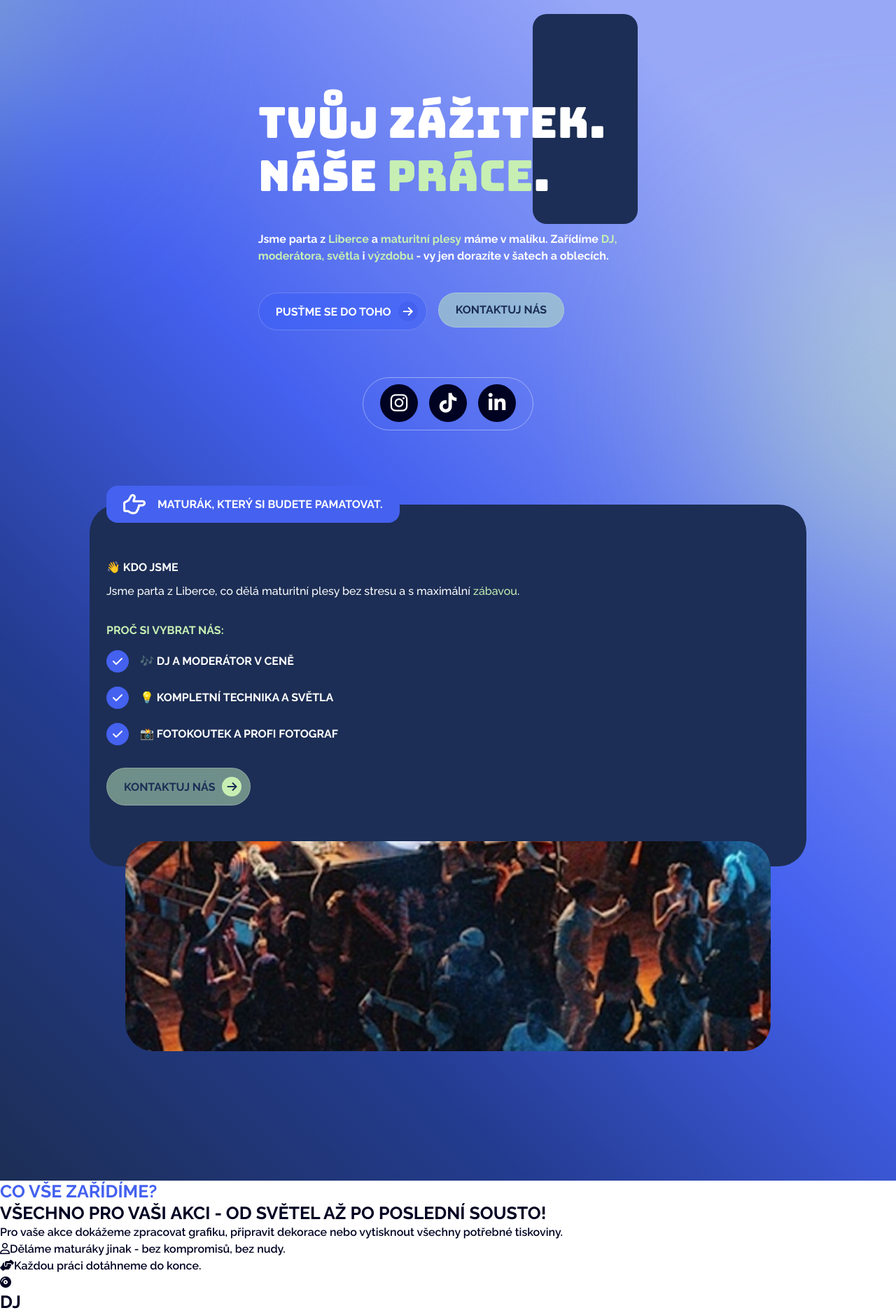
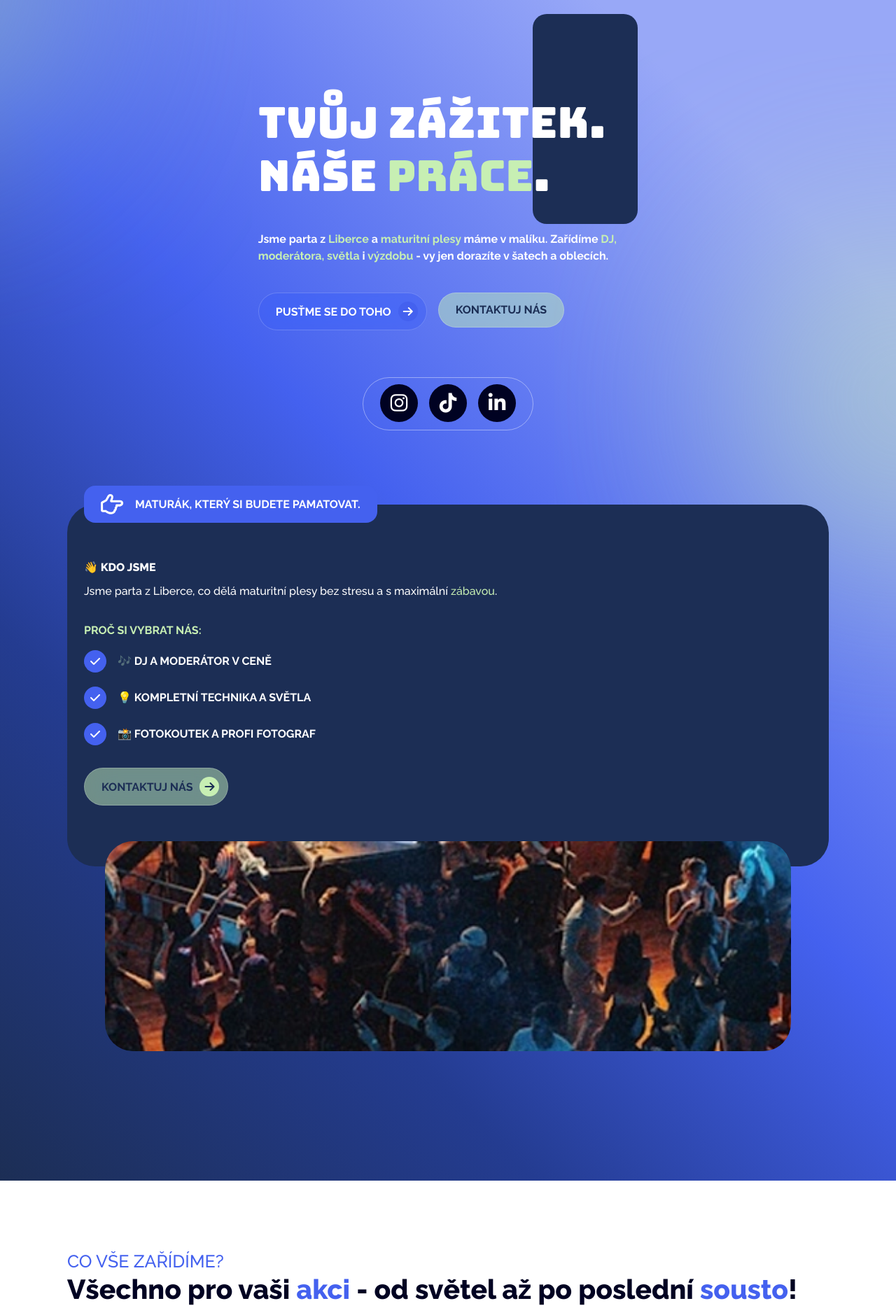
Before and after one commit to bobcermak/3kprods.cz, a Next.js app: page / in a window 1280 px wide. Shown: the part 160-2039 px from the top of the page at 70% size. Built offline with nearby package versions, Linux system fonts and the light colour scheme.

Commit message:
Update layout and styling: enhance footer component, refactor Navbar, and improve HomePage structure

```diff
--- a/app/globals.css
+++ b/app/globals.css
@@ -1,4 +1,4 @@
-@import url('https://fonts.googleapis.com/css2?family=Raleway:wght@300;400;500;600;700&display=swap');
+@import url('https://fonts.googleapis.com/css2?family=Raleway:wght@300;400;500;600;700;800;900&display=swap');
 @import url('https://fonts.googleapis.com/css2?family=Bungee&display=swap');
 @import "tailwindcss";
 @import "@fortawesome/fontawesome-free/css/all.min.css";
--- a/app/page.tsx
+++ b/app/page.tsx
@@ -1,23 +1,16 @@
-import { H1, H2, H3, H4, P, Ul, Li, Button, Navbar, Badge, InfoCard } from "@/components";
+import { H1, H2, H3, H4, P, Ul, Li, Button, Badge, InfoCard } from "@/components";
 import Image from "next/image";
 
 const HomePage = () => {
   return (
     <>
-      <header className="blur-setup blur-setup--green blur-setup-hero-left blur-setup-hero-right bg-[linear-gradient(46deg,#1C2E55_0%,#243C91_25%,#4461EF_49%,#98A8F7_81%)] laptop:bg-[linear-gradient(86deg,#1C2E55_0%,#243C91_25%,#4461EF_49%,#98A8F7_81%)]">
-        <Navbar logo="/images/assets/logo.webp" button="Jdeme na to" className="fixed z-50 left-0 right-0 laptop:left-[50%] laptop:translate-x-[-50%] flex items-center justify-between px-3 py-1 rounded-bl-[3rem] rounded-br-[3rem] bg-white/10 backdrop-blur-[100px] shadow-primary laptop:w-container" href="tel:+420722145257">
-          <Li className="laptop:ml-21 mb-0"><Button href="/" noStyle={true} hover="hover:bg-light-blue rounded-[12px] px-6 py-3 active:bg-light-blue transition-all duration-250" className="text-green uppercase font-bold text-body">Domů</Button></Li>
-          <Li><Button href="#welcome" noStyle={true} hover="hover:bg-light-blue rounded-[12px] px-6 py-3 active:bg-light-blue transition-all duration-250" className="text-white uppercase font-bold text-body">O nás</Button></Li>
-          <Li><Button href="https://www.3kprods.cz/partnership.html" noStyle={true} hover="hover:bg-light-blue rounded-[12px] px-6 py-3 active:bg-light-blue transition-all duration-250" className="text-white uppercase font-bold text-body">Partnerství</Button></Li>
-          <Li><Button href="https://www.3kprods.cz/team.html" noStyle={true} hover="hover:bg-light-blue rounded-[12px] px-6 py-3 active:bg-light-blue transition-all duration-250" className="text-white uppercase font-bold text-body">Náš team</Button></Li>
-          <Li><Button href="#contact-us" noStyle={true} hover="hover:bg-light-blue rounded-[12px] px-6 py-3 active:bg-light-blue transition-all duration-250" className="text-white uppercase font-bold text-body">Kontakty</Button></Li>
-          <Li className="laptop:hidden px-6 laptop:px-0"><Button href="#contact-us" variant="secondary" isArrow={false}>Kontaktuj nás</Button></Li>
-        </Navbar>
-        <section className="mt-47 stablet:mt-[297px] laptop:mt-[314px] stab mx-6 stablet:mx-auto stablet:w-content desktop:w-xcontent laptop:flex laptop:justify-between" id="welcome">
+      <main>
+        <section className="blur-setup blur-setup--green blur-setup-hero-left blur-setup-hero-right bg-[linear-gradient(46deg,#1C2E55_0%,#243C91_25%,#4461EF_49%,#98A8F7_81%)] laptop:bg-[linear-gradient(86deg,#1C2E55_0%,#243C91_25%,#4461EF_49%,#98A8F7_81%)]" id="welcome">
+          <div className="mt-47 stablet:mt-[297px] laptop:mt-[314px] mx-auto w-xcontent laptop:flex laptop:justify-between">
             <div className="flex flex-col gap-10">
               <header className="flex flex-col gap-10">
                 <H1 size="text-title" color="text-white" className="mx-auto relative w-[319.5px] xphone:text-heading xphone:w-[512.5px] stablet:w-[542.5px] after:content[''] after:absolute after:right-0 after:bottom-[-30px] after:bg-blue after:w-[68px] after:h-[200px] xphone:after:w-[120px] xphone:after:h-60 stablet:after:w-[150px] stablet:after:h-[300px] after:rounded-[20px] z-1 after:-z-1 laptop:text-title laptop:w-[319.5px] laptop:after:w-[68px] laptop:after:h-[200px] desktop:text-heading desktop:w-[512.5px] desktop:after:w-[120px] desktop:after:h-60 xdesktop:text-display xdesktop:w-[633.5px] xdesktop:after:w-[150px] xdesktop:after:h-[300px]">Tvůj zážitek. Náše <span className="text-green">práce</span>.</H1>
-              <P color="text-white" weight="font-bold" className="z-1 mx-auto max-w-[319.5px] xphone:max-w-[512.5px] laptop:max-w-[320px] stablet:max-w-[542.5px] desktop:max-w-[512.5px] desktop:ml-0">Jsme parta z <strong className="text-green">Liberce</strong> a <strong className="text-green">maturitní plesy</strong> máme v malíku. Zařídíme <strong className="text-green">DJ, moderátora, světla</strong> i <strong className="text-green">výzdobu</strong> - vy jen dorazíte v šatech a oblecích.</P>
+                <P color="text-white" weight="font-bold" className="z-1 mx-auto max-w-[319.5px] xphone:max-w-[512.5px] laptop:max-w-[320px] stablet:max-w-[542.5px] desktop:max-w-[512.5px] desktop:ml-0">Jsme parta z <strong className="text-green font-bold">Liberce</strong> a <strong className="text-green font-bold">maturitní plesy</strong> máme v malíku. Zařídíme <strong className="text-green font-bold">DJ, moderátora, světla</strong> i <strong className="text-green font-bold">výzdobu</strong> - vy jen dorazíte v šatech a oblecích.</P>
               </header>
               <Ul className="mx-auto w-[319.5px] xphone:w-[512.5px] stablet:w-[542.5px] flex flex-col gap-4 xphone:flex-row laptop:w-[319.5px] laptop:flex-col desktop:flex-row desktop:w-auto desktop:ml-0">
                 <Li><Button href="tel:+420722145257">Pusťme se do toho</Button></Li>
@@ -40,7 +33,7 @@ const HomePage = () => {
                     <P color="text-white" weight="font-medium">Jsme parta z Liberce, co dělá maturitní plesy bez stresu a s maximální <strong className="text-green font-medium">zábavou</strong>.</P>
                   </div>
                   <div>
-                  <P color="text-green" className="mb-4 uppercase"><strong>Proč si vybrat nás:</strong></P>
+                    <P color="text-green" className="mb-4 uppercase"><strong className="font-bold">Proč si vybrat nás:</strong></P>
                     <Ul className="flex flex-col gap-4">
                       <Li color="text-white" weight="font-bold" className="flex gap-4 items-center uppercase list-none"><i className="fa-solid fa-check bg-light-blue px-[9px] py-2 rounded-full h-min"></i>🎶 DJ a moderátor v ceně</Li>
                       <Li color="text-white" weight="font-bold" className="flex gap-4 items-center uppercase list-none"><i className="fa-solid fa-check bg-light-blue px-[9px] py-2 rounded-full h-fit"></i>💡 Kompletní technika a světla</Li>
@@ -56,18 +49,17 @@ const HomePage = () => {
                 <Image className="img-responsive rounded-[40px]" src="/images/content/prom-image.webp" alt="3kprods - fotka maturitního plesu" loading="lazy" width={504} height={548}/>
               </figure>
             </div>
+          </div>
         </section>
-      </header>
-      <main>
-        <section id="services">
+        <section className="mx-auto w-xcontent mt-25" id="services">
           <div>
             <header>
-              <H2>Co vše zařídíme?</H2>
-              <H3>Všechno pro vaši <strong>akci</strong> - od světel až po poslední <strong>sousto</strong>!</H3>
+              <H2 weight="font-medium">Co vše zařídíme?</H2>
+              <H3 size="text-title" weight="font-extrabold" case="lowercase" className="laptop:text-heading"><span className="uppercase mt-4">V</span>šechno pro vaši <strong className="font-extrabold text-light-blue">akci</strong> - od světel až po poslední <strong className="font-extrabold text-light-blue">sousto</strong>!</H3>
             </header>
-            <div>
-              <P>Pro vaše akce dokážeme zpracovat grafiku, připravit dekorace nebo vytisknout všechny potřebné tiskoviny.</P>
-              <Ul>
+            <div className="mt-4">
+              <P className="text-dark/60">Pro vaše akce dokážeme zpracovat grafiku, připravit dekorace nebo vytisknout všechny potřebné tiskoviny.</P>
+              <Ul className="mt-15">
                 <Li><i className="fa-regular fa-user"></i>Děláme maturáky jinak - bez kompromisů, bez nudy.</Li>
                 <Li><i className="fa-solid fa-handshake-angle"></i>Každou práci dotáhneme do konce.</Li>
               </Ul>
--- a/components/badges/Badge.tsx
+++ b/components/badges/Badge.tsx
@@ -10,7 +10,7 @@ const Badge: FC<BadgeProps> = ({ icon = true, children }) => {
   return (
     <div className="bg-light-blue flex gap-4 px-6 py-3 items-center rounded-2xl w-fit">
         {icon && <figure><Image className="svg-responsive" src={"/images/vectors/hand-right.svg"} alt="3kprods - ruka na upoutávku" loading="lazy" width={32} height={28}/></figure>}
-        <P case={"uppercase"} color={"text-white"}><strong>{children}</strong></P>
+        <P case={"uppercase"} color={"text-white"}><strong className="font-bold">{children}</strong></P>
     </div>
   )
 }
--- a/components/index.ts
+++ b/components/index.ts
@@ -13,3 +13,4 @@ export { default as NewsletterForm } from './form/NewsletterForm';
 export { default as FooterCredits } from './layout/footer/FooterCredits';
 export { default as PoweredBy } from './layout/footer/PoweredBy';
 export { default as Hamburger } from './layout/header/Hamburger';
+export { default as Footer } from './layout/footer/Footer';
```
Also changed, not shown: app/layout.tsx (+12 -41 lines), components/layout/footer/Footer.tsx (added, +47 -0 lines), components/swiper/Swiper.tsx (deleted), components/swiper/SwiperPrimary.tsx (added). Lines whose indentation alone changed are shown as unchanged.
